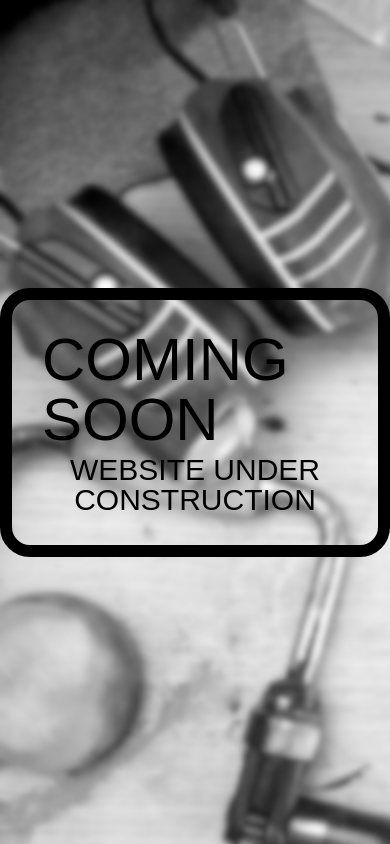
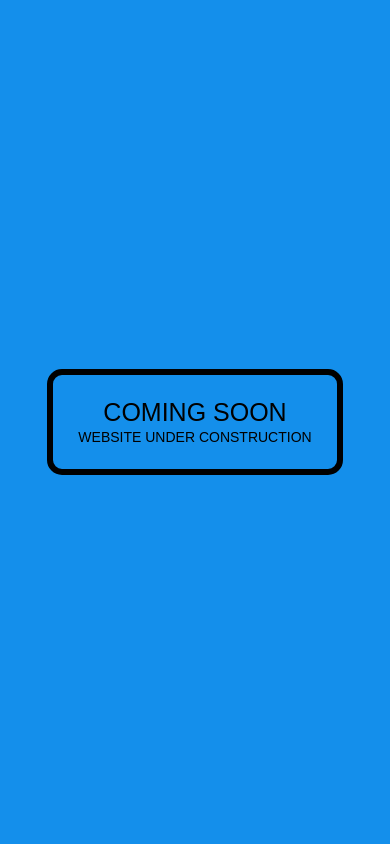
Before and after one commit to marcelomarsola/marcelomarsola.github.io, a plain HTML site: page index.html in a window 390 px wide. Drawn offline with Linux system fonts and the light colour scheme; a web font is replaced by a local one.

Commit message:
Update index.css
Update with media queries to mobile.

```diff
--- a/css/index.css
+++ b/css/index.css
@@ -1,9 +1,7 @@
 body {
     width: 100%;
     height: 100vh;
-    background-image: url("https://github.com/marcelomarsola/marcelomarsola.github.io/blob/main/images/worker_table.jpg");
-    background-repeat: no-repeat;
-    background-size: cover;
+    background-color: #148feb;
 
     display: flex;
     flex-direction: column;
@@ -32,3 +30,25 @@ h3 {
     padding-top: 5px;
     text-transform: uppercase;
 }
+
+@media (max-width: 420px) {
+
+    .heroSoon {
+        border: 6px solid #000;
+        border-radius: 15px;
+        padding: 25px;
+    }
+
+    h1 {
+        color: #000000;
+        font-size: 25px;
+        text-align: center;
+    }
+
+    h3 {
+        text-align: center;
+        color: #000000;
+        font-size: 14px;
+    }
+
+}
```
